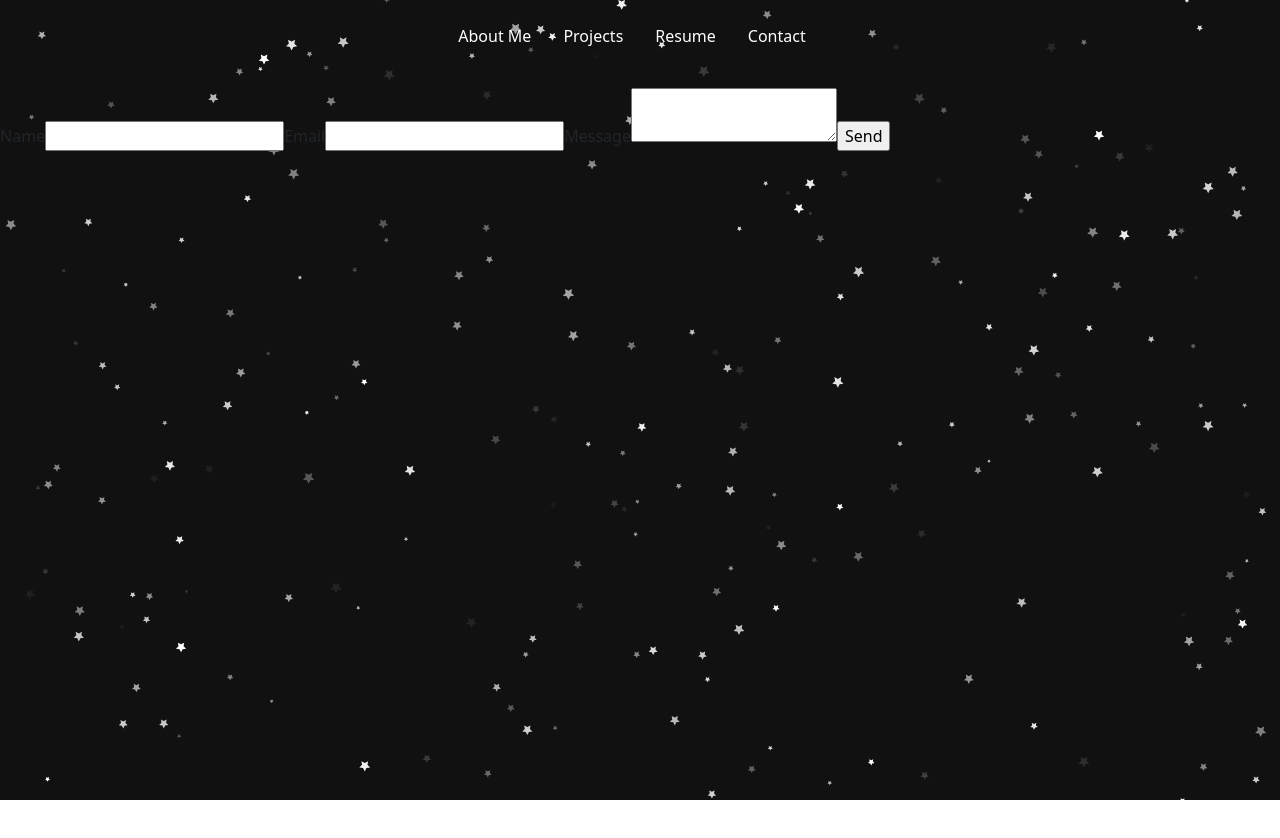
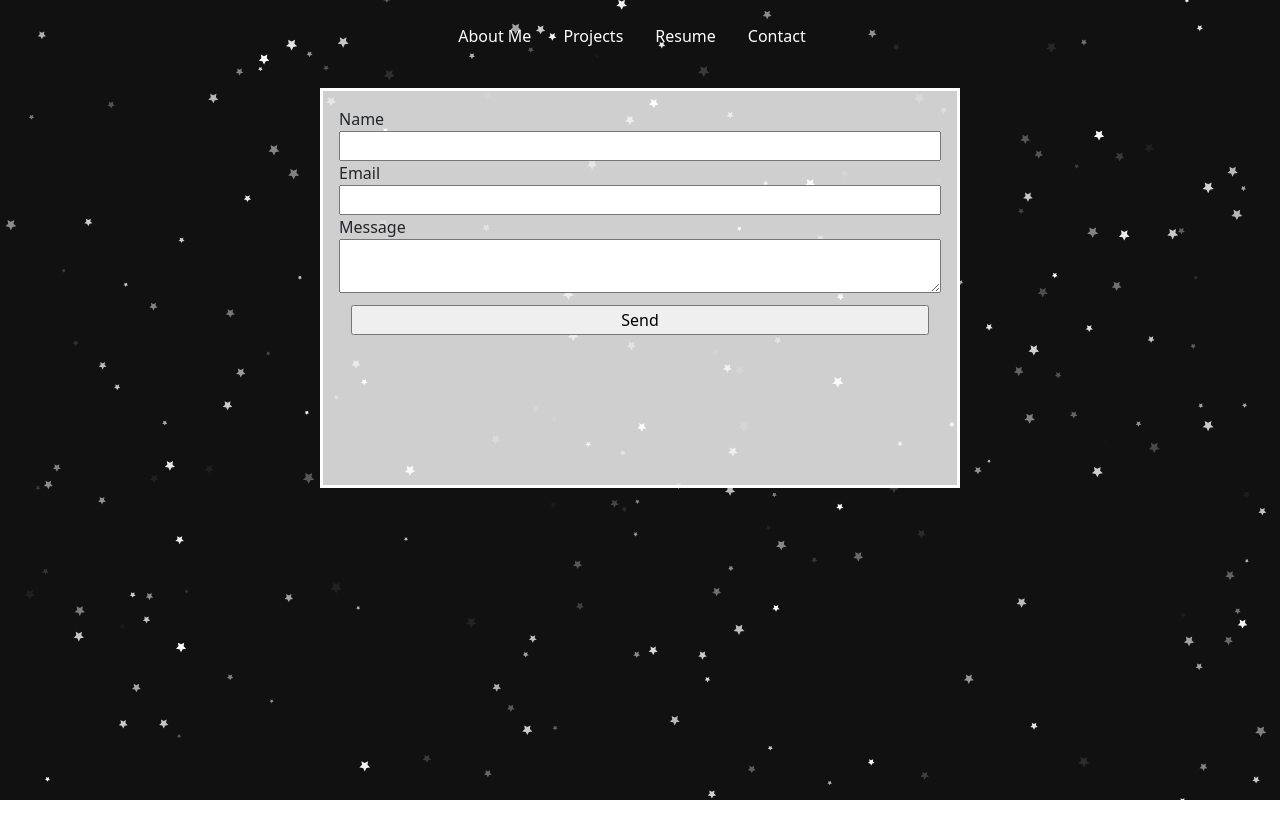
Before and after one commit to JesusGonzalez05/Portfolio-Jesus-Gonzalez, a React (Create React App) app: page /Contact in a window 1280 px wide. Shown: the top 838 px of the page. Before the commit the page ends 800 px from the top, so only its background shows below. Built offline with nearby package versions, Linux system fonts and the light colour scheme.

Commit message:
added container for form and better spaced input fields.

```diff
--- a/src/App.css
+++ b/src/App.css
@@ -51,18 +51,6 @@ color: white;
 font-size: 40px;
 font-family: 'Orbitron', sans-serif;
 font-weight: 100;
-}
-/* contact page */
-#contact-card{
-height: 50vh;
-margin: 4rem;
-background-color: hsl(0, 0%, 100%, .8);
-border: 5px solid white;
-
-
-}
-#submit-btn{
-margin: 1rem;
 }
 
 /* about me page */
@@ -212,6 +200,34 @@ border-radius: 5px;
 margin-top: -.5rem;
 }
 
+/* contact page */
+.contact-page{
+height: 100vh;
+width: 100vw;
+display: flex;
+justify-content: center;
+}
+.form{
+margin: 1rem;
+display: flex;
+flex-direction: column;
+justify-content: center;
+align-items: stretch;
+}
+.form-container{
+height: 50vh;
+width: 50vw;
+background-color: hsl(0, 0%, 100%, .8);
+border: 3px solid white;
+}
+.email-btn{
+margin: 0.75rem;
+}
+input{
+/* width: 75%; */
+}
+
+
 @media only screen and (max-width: 500px) {
   /* about page */
   #boarding-pass{
--- a/src/pages/Contact.js
+++ b/src/pages/Contact.js
@@ -18,15 +18,19 @@ const Contact = () => {
   };
 
   return (
-    <form ref={form} onSubmit={sendEmail}>
-      <label>Name</label>
-      <input type="text" name="user_name" />
-      <label>Email</label>
-      <input type="email" name="user_email" />
-      <label>Message</label>
-      <textarea name="message" />
-      <input type="submit" value="Send" />
-    </form>
+    <div className='contact-page'>
+      <div className='form-container'>
+        <form className="form" ref={form} onSubmit={sendEmail}>
+          <label className='label-1'>Name</label>
+          <input type="text" name="user_name" />
+          <label className='label-1'>Email</label>
+          <input type="email" name="user_email" />
+          <label className='label-2'>Message</label>
+          <textarea name="message" />
+          <input className="email-btn" type="submit" value="Send" />
+        </form>
+      </div>
+    </div>
   );
 }
 export default Contact;
```
